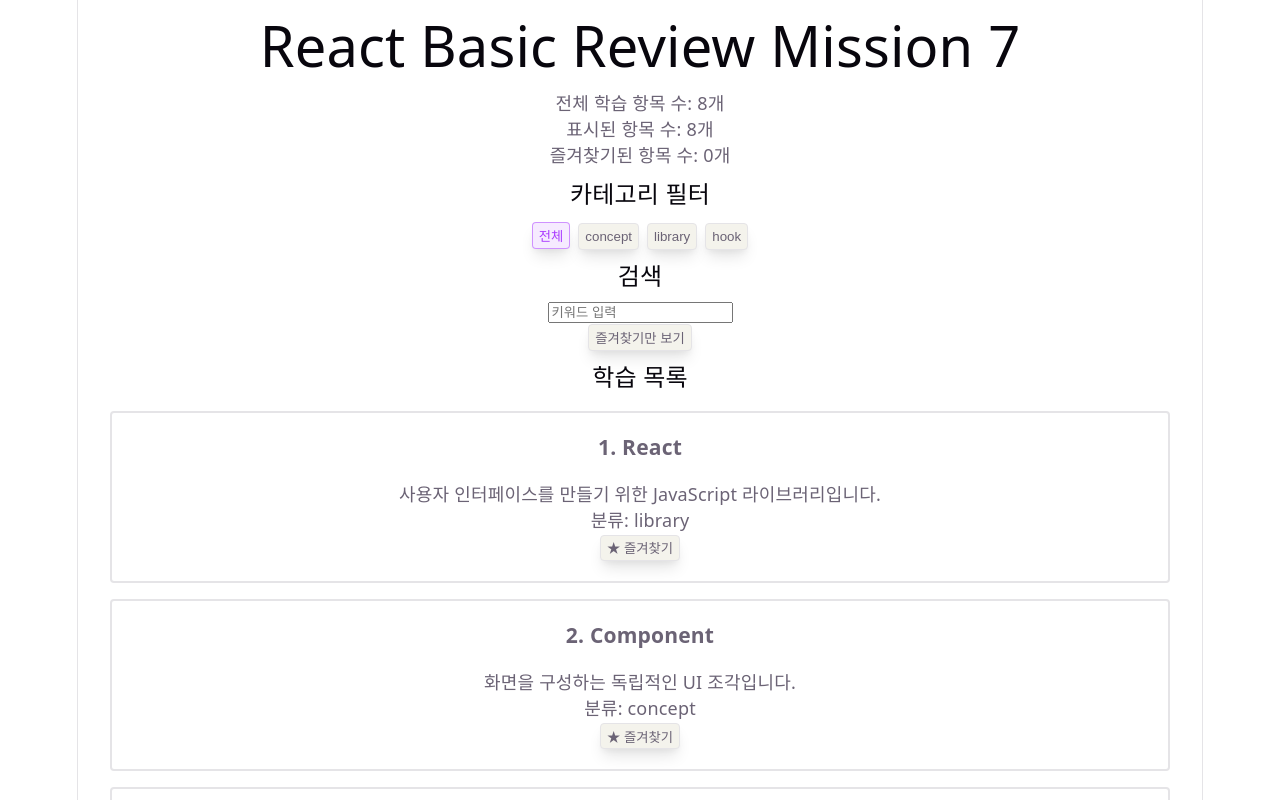
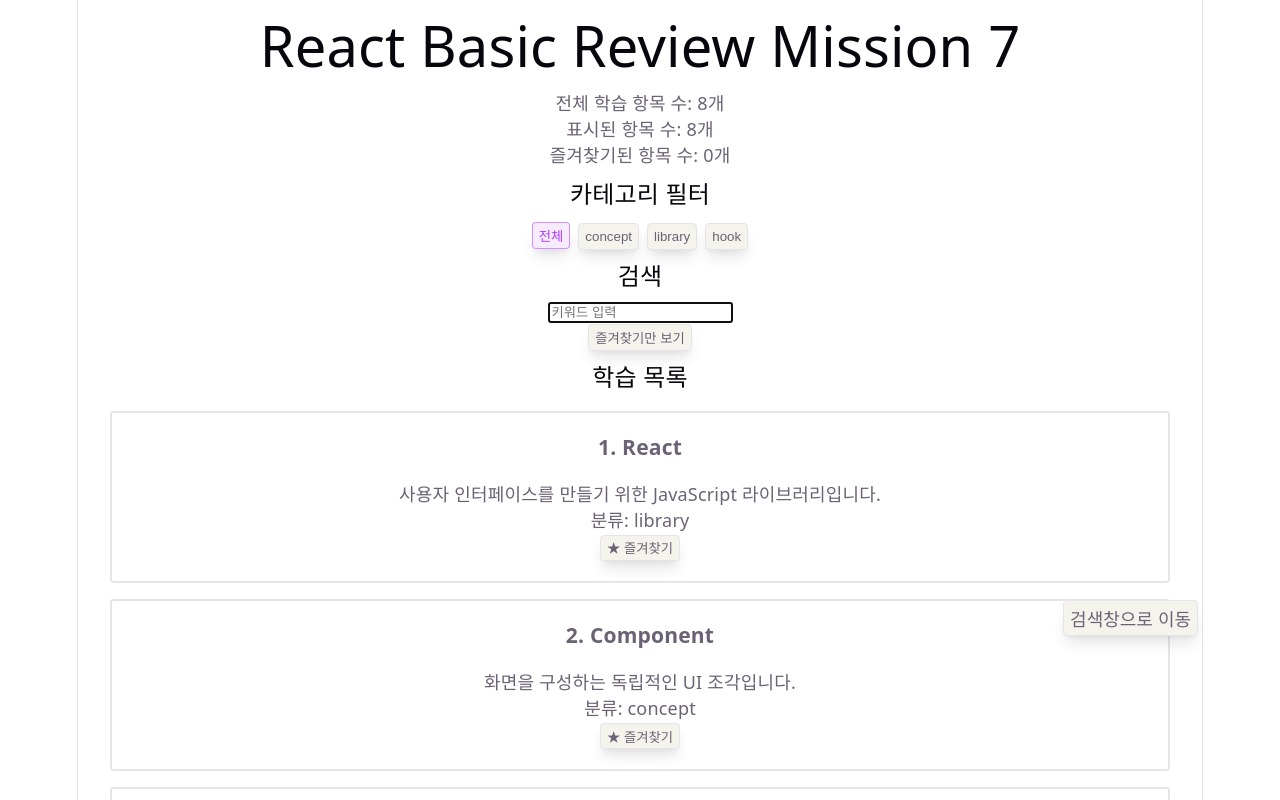
Before and after one commit to rozer4heros/react-basic-review-mission-7, a React (Vite) app: page / in a window 1280 px wide. Shown: the top 800 px of the page. Built offline with nearby package versions, Linux system fonts and the light colour scheme.

Commit message:
feat: implement sticky search button and focus functionality in SearchForm
미션 5. useRef로 검색창 제어하기

```diff
--- a/src/App.css
+++ b/src/App.css
@@ -15,6 +15,16 @@
   color: var(--accent);
   background: var(--accent-bg);
   border: 1px solid var(--accent-border);
+}
+.sticky {
+  position: sticky;
+  top: 75%;
+  z-index: 127;
+}
+.sticky button {
+  position: absolute;
+  right: 0;
+  font-size: 1em;
 }
 
 input {
--- a/src/App.jsx
+++ b/src/App.jsx
@@ -1,4 +1,4 @@
-import { useState, useMemo, useCallback } from "react";
+import { useState, useMemo, useCallback, useRef, useEffect } from "react";
 
 import reactData from "./data/data.json";
 // { id, title, desc, category, level }
@@ -16,6 +16,8 @@
   const [favoriteIds, setFavoriteIds] = useState([]);
   const [favoriteOnly, setFavoriteOnly] = useState(false);
 
+  const searchInputRef = useRef(null);
+
   const filteredData = useMemo(
     () =>
       reactData
@@ -32,6 +34,10 @@
     }),
     [filteredData, favoriteIds],
   );
+
+  useEffect(() => {
+    searchInputRef.current.focus();
+  }, []);
 
   function filterCategory(item) {
     if (category === "all") return true;
@@ -55,17 +61,24 @@
     },
     [selectedId],
   );
-
   const handleToggleFavorite = useCallback((id) => {
     setFavoriteIds((prev) => (prev.includes(id) ? prev.filter((i) => i !== id) : [...prev, id]));
   }, []);
+  const handleFocusSearch = () => {
+    searchInputRef.current.focus();
+  };
 
   return (
     <>
+      <div className="sticky">
+        <button type="button" onClick={handleFocusSearch}>
+          검색창으로 이동
+        </button>
+      </div>
       <h1>react basic review mission 7</h1>
       <StudySummary summary={summary} />
       <CategoryFilter category={category} setCategory={setCategory} />
-      <SearchForm keyword={keyword} setKeyword={setKeyword} />
+      <SearchForm ref={searchInputRef} keyword={keyword} setKeyword={setKeyword} />
       <div>
         <button type="button" className={favoriteOnly ? "active" : ""} onClick={() => setFavoriteOnly((prev) => !prev)}>
           즐겨찾기만 보기
--- a/src/components/SearchForm.jsx
+++ b/src/components/SearchForm.jsx
@@ -1,8 +1,9 @@
-function SearchForm({ keyword, setKeyword }) {
+function SearchForm({ ref, keyword, setKeyword }) {
   return (
     <>
       <h2>검색</h2>
       <input
+        ref={ref}
         type="text"
         name="search"
         placeholder="키워드 입력"
--- a/src/index.css
+++ b/src/index.css
@@ -49,6 +49,7 @@
 }
 
 #root {
+  position: relative;
   width: 1126px;
   max-width: 100%;
   margin: 0 auto;
```
